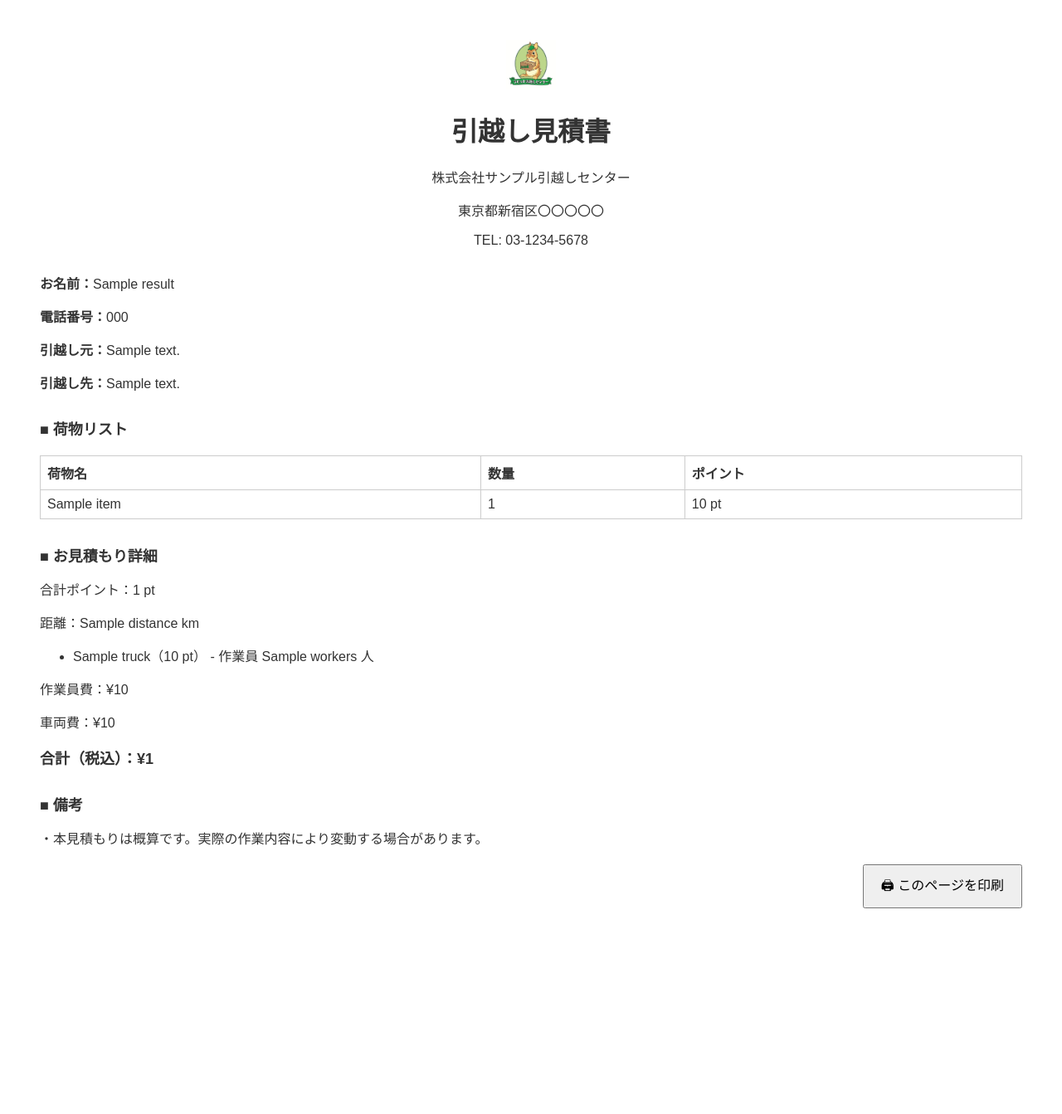
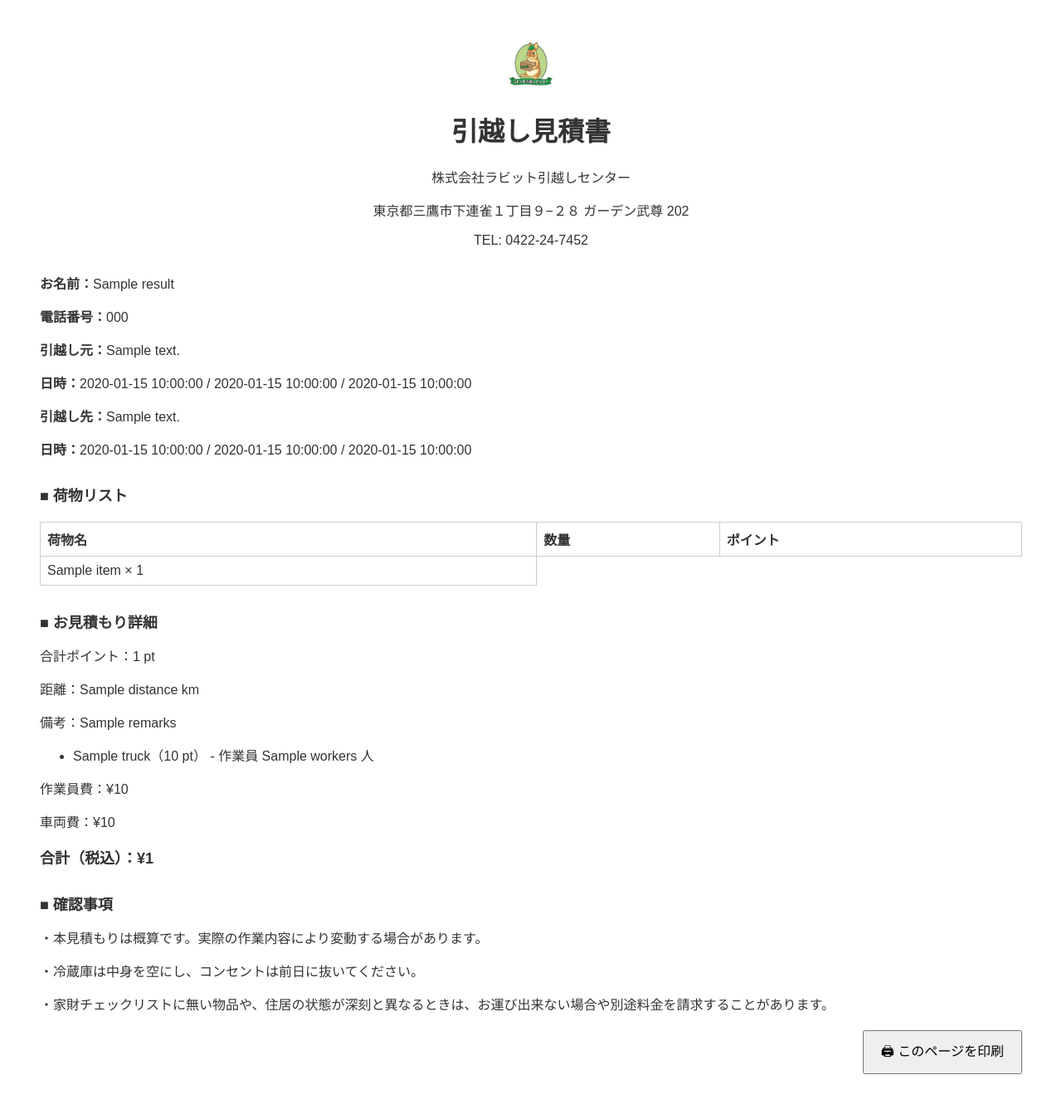
Before and after one commit to keisaku314/hikkoshi-estimate, a Flask app: template templates/estimate_view.html in a window 1280 px wide. Shown: the whole page at 83% size. Before the commit the page ends 1095 px from the top, so only its background shows below. Run offline with Flask 3, Linux system fonts and the light colour scheme; the template is opened without the code that fills it: most values are stand-ins (such as "Sample title", 1, 10 or a date in 2020).

Commit message:
Update! estimate_view.html

```diff
--- a/templates/estimate_view.html
+++ b/templates/estimate_view.html
@@ -19,24 +19,30 @@
   <div class="header">
     <img src="{{ url_for('static', filename='logo.png') }}" class="logo" alt="会社ロゴ">
     <h1>引越し見積書</h1>
-    <p>株式会社サンプル引越しセンター</p>
-    <p>東京都新宿区〇〇〇〇〇</p>
-    <p>TEL: 03-1234-5678</p>
+    <p>株式会社ラビット引越しセンター</p>
+    <p>東京都三鷹市下連雀１丁目９−２８ ガーデン武尊 202</p>
+    <p>TEL: 0422-24-7452</p>
   </div>
 
   <p><strong>お名前：</strong>{{ result["name"] }}</p>
   <p><strong>電話番号：</strong>{{ result["phone"] }}</p>
   <p><strong>引越し元：</strong>{{ result["from_address"]  }}</p>
+  <p><strong>日時：</strong>{{ result["from_date"] }} / {{ result["from_time_period"] }} / {{ result["from_time_memo"] }}</p>
   <p><strong>引越し先：</strong>{{ result["to_address"] }}</p>
+  <p><strong>日時：</strong>{{ result["to_date"] }} / {{ result["to_time_period"] }} / {{ result["to_time_memo"] }}</p>
+
 
   <div class="section-title">■ 荷物リスト</div>
   <table>
     <tr><th>荷物名</th><th>数量</th><th>ポイント</th></tr>
-    {% for item in result["items"] %}
+    {% set items = result["items"] %}
+    {% for i in range(0, items|length, 2) %}
       <tr>
-        <td>{{ item.name }}</td>
-        <td>{{ item.count }}</td>
-        <td>{{ item.points }} pt</td>
+         <td>
+        {% if items[i+1] is defined %}
+        {{ items[i+1].name }} × {{ items[i+1].count }}
+        {% endif %}
+        </td>
       </tr>
     {% endfor %}
   </table>
@@ -44,7 +50,7 @@
   <div class="section-title">■ お見積もり詳細</div>
   <p>合計ポイント：{{ result["total_points"] }} pt</p>
   <p>距離：{{ result["distance"] }} km</p>
-
+  <p>備考：{{ result["remarks"] }}</p>
   <ul>
     {% for t in result["truck_point_splits"] %}
     <li>{{ t.truck.name }}（{{ t.points }} pt） - 作業員 {{ t.workers }} 人</li>
@@ -55,8 +61,10 @@
   <p>車両費：¥{{ result["vehicle_cost"] }}</p>
   <p class="total">合計（税込）：¥{{ result["total_cost_with_tax"] }}</p>
 
-  <div class="section-title">■ 備考</div>
+  <div class="section-title">■ 確認事項</div>
   <p>・本見積もりは概算です。実際の作業内容により変動する場合があります。</p>
+  <p>・冷蔵庫は中身を空にし、コンセントは前日に抜いてください。</p>
+  <p>・家財チェックリストに無い物品や、住居の状態が深刻と異なるときは、お運び出来ない場合や別途料金を請求することがあります。</p>
 
   <div class="print-btn">
     <button onclick="window.print()" style="padding: 10px 20px; font-size: 16px;">🖨 このページを印刷</button>
```
